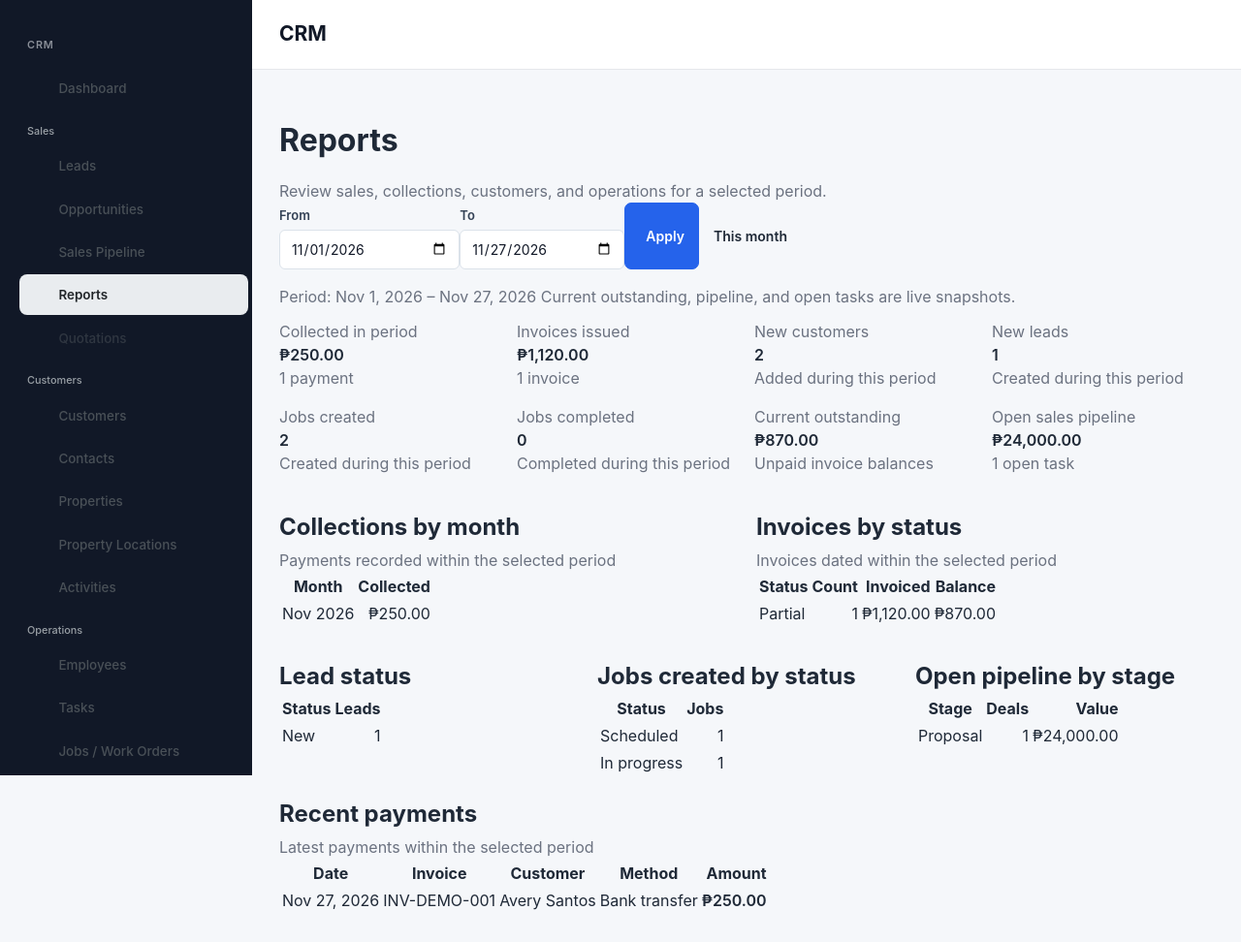
After one commit to edmondoa/crm, a Laravel app: page /crm/reports in a window 1280 px wide. The commit adds this page. Shown: the whole page at 97% size. Run offline with Laravel 12, Linux system fonts and the light colour scheme; data comes from the database, SQL or seed files in the repository; style sheets or scripts are compiled from the project's sources.

Commit message:
Implement CRM reporting module and associated routes and views
Replit-Commit-Author: Agent

```diff
--- /dev/null
+++ b/app/Http/Controllers/Crm/ReportController.php
@@ -0,0 +1,152 @@
+<?php
+
+namespace App\Http\Controllers\Crm;
+
+use App\Http\Controllers\Controller;
+use App\Models\Customer;
+use App\Models\Invoice;
+use App\Models\Job;
+use App\Models\Lead;
+use App\Models\Opportunity;
+use App\Models\Payment;
+use App\Models\Task;
+use Carbon\Carbon;
+use Illuminate\Http\Request;
+
+class ReportController extends Controller
+{
+    public function index(Request $request)
+    {
+        $request->merge([
+            'start_date' => $request->input(
+                'start_date',
+                today()->startOfMonth()->toDateString()
+            ),
+            'end_date' => $request->input(
+                'end_date',
+                today()->toDateString()
+            ),
+        ]);
+
+        $filters = $request->validate([
+            'start_date' => ['required', 'date'],
+            'end_date' => ['required', 'date', 'after_or_equal:start_date'],
+        ]);
+
+        $startDate = Carbon::parse($filters['start_date'])->startOfDay();
+        $endDate = Carbon::parse($filters['end_date'])->endOfDay();
+        $startDay = $startDate->toDateString();
+        $endDay = $endDate->toDateString();
+
+        $periodPayments = Payment::query()
+            ->whereDate('payment_date', '>=', $startDay)
+            ->whereDate('payment_date', '<=', $endDay);
+        $periodInvoices = Invoice::query()
+            ->whereDate('invoice_date', '>=', $startDay)
+            ->whereDate('invoice_date', '<=', $endDay);
+        $periodCustomers = Customer::query()
+            ->whereBetween('created_at', [$startDate, $endDate]);
+        $periodLeads = Lead::query()
+            ->whereBetween('created_at', [$startDate, $endDate]);
+        $periodJobs = Job::query()
+            ->whereBetween('created_at', [$startDate, $endDate]);
+        $openOpportunities = Opportunity::query()
+            ->whereNotIn('stage', ['won', 'lost']);
+
+        $stats = [
+            'collected' => (clone $periodPayments)->sum('amount'),
+            'payment_count' => (clone $periodPayments)->count(),
+            'invoiced' => (clone $periodInvoices)
+                ->whereNotIn('status', ['draft', 'cancelled'])
+                ->sum('grand_total'),
+            'invoice_count' => (clone $periodInvoices)
+                ->whereNotIn('status', ['draft', 'cancelled'])
+                ->count(),
+            'new_customers' => (clone $periodCustomers)->count(),
+            'new_leads' => (clone $periodLeads)->count(),
+            'jobs_created' => (clone $periodJobs)->count(),
+            'jobs_completed' => Job::query()
+                ->whereNotNull('completed_at')
+                ->whereBetween('completed_at', [$startDate, $endDate])
+                ->count(),
+            'current_outstanding' => Invoice::query()
+                ->whereNotIn('status', ['draft', 'cancelled', 'paid'])
+                ->where('balance_due', '>', 0)
+                ->sum('balance_due'),
+            'open_pipeline' => (clone $openOpportunities)
+                ->sum('estimated_value'),
+            'open_tasks' => Task::query()
+                ->whereIn('status', ['pending', 'in_progress'])
+                ->count(),
+        ];
+
+        $invoiceStatuses = (clone $periodInvoices)
+            ->selectRaw(
+                'status, COUNT(*) as invoice_count, ' .
+                'SUM(grand_total) as total_amount, ' .
+                'SUM(balance_due) as balance_amount'
+            )
+            ->groupBy('status')
+            ->orderBy('status')
+            ->get();
+
+        $leadStatuses = (clone $periodLeads)
+            ->selectRaw('status, COUNT(*) as lead_count')
+            ->groupBy('status')
+            ->orderBy('status')
+            ->get();
+
+        $jobStatuses = (clone $periodJobs)
+            ->selectRaw('status, COUNT(*) as job_count')
+            ->groupBy('status')
+            ->orderBy('status')
+            ->get();
+
+        $opportunityStages = (clone $openOpportunities)
+            ->selectRaw(
+                'stage, COUNT(*) as opportunity_count, ' .
+                'SUM(estimated_value) as pipeline_value'
+            )
+            ->groupBy('stage')
+            ->orderBy('stage')
+            ->get();
+
+        $collectionsByMonth = (clone $periodPayments)
+            ->selectRaw('payment_date, SUM(amount) as day_total')
+            ->groupBy('payment_date')
+            ->orderBy('payment_date')
+            ->get()
+            ->groupBy(
+                fn ($payment) => Carbon::parse($payment->payment_date)
+                    ->format('Y-m')
+            )
+            ->map(function ($days, $month) {
+                return [
+                    'month' => Carbon::createFromFormat('Y-m', $month)
+                        ->format('M Y'),
+                    'total' => $days->sum(
+                        fn ($day) => (float) $day->day_total
+                    ),
+                ];
+            })
+            ->values();
+
+        $recentPayments = (clone $periodPayments)
+            ->with('invoice.customer')
+            ->latest('payment_date')
+            ->limit(8)
+            ->get();
+
+        return view('crm.reports.index', compact(
+            'startDate',
+            'endDate',
+            'stats',
+            'invoiceStatuses',
+            'leadStatuses',
+            'jobStatuses',
+            'opportunityStages',
+            'collectionsByMonth',
+            'recentPayments'
+        ));
+    }
+}
--- a/resources/css/app.css
+++ b/resources/css/app.css
@@ -15,3 +15,4 @@
 @import 'estimate.css';
 @import 'stats.css';
 @import 'location-autocomplete.css';
+@import 'reports.css';
--- /dev/null
+++ b/resources/css/reports.css
@@ -0,0 +1,21 @@
+.report-metric-grid {
+    display: grid;
+    grid-template-columns: repeat(4, minmax(0, 1fr));
+    gap: 1rem;
+}
+
+.report-metric-grid > .card {
+    min-width: 0;
+}
+
+@media (max-width: 1199.98px) {
+    .report-metric-grid {
+        grid-template-columns: repeat(2, minmax(0, 1fr));
+    }
+}
+
+@media (max-width: 575.98px) {
+    .report-metric-grid {
+        grid-template-columns: 1fr;
+    }
+}
--- /dev/null
+++ b/resources/views/crm/reports/index.blade.php
@@ -0,0 +1,216 @@
+@extends('layouts.admin')
+
+@section('title', 'CRM Reports')
+@section('page-title', 'Reports')
+
+@section('content')
+<div class="container-fluid py-4">
+    <div class="d-flex flex-wrap align-items-end justify-content-between gap-3 mb-4">
+        <div>
+            <h1 class="h3 mb-1">Reports</h1>
+            <p class="text-muted mb-0">Review sales, collections, customers, and operations for a selected period.</p>
+        </div>
+        <form method="GET" action="{{ route('crm.reports.index') }}" class="d-flex flex-wrap align-items-end gap-2">
+            <div>
+                <label for="start_date" class="form-label small mb-1">From</label>
+                <input id="start_date" name="start_date" type="date" class="form-control" value="{{ $startDate->toDateString() }}" required>
+            </div>
+            <div>
+                <label for="end_date" class="form-label small mb-1">To</label>
+                <input id="end_date" name="end_date" type="date" class="form-control" value="{{ $endDate->toDateString() }}" required>
+            </div>
+            <button type="submit" class="btn btn-primary"><i class="bi bi-filter me-1"></i> Apply</button>
+            <a href="{{ route('crm.reports.index') }}" class="btn btn-outline-secondary">This month</a>
+        </form>
+    </div>
+
+    @if ($errors->any())
+        <div class="alert alert-danger" role="alert">{{ $errors->first() }}</div>
+    @endif
+
+    <div class="small text-muted mb-3">
+        Period: {{ $startDate->format('M j, Y') }} – {{ $endDate->format('M j, Y') }}
+        <span class="ms-2">Current outstanding, pipeline, and open tasks are live snapshots.</span>
+    </div>
+
+    <div class="report-metric-grid mb-4">
+        <div class="card border-0 shadow-sm h-100"><div class="card-body">
+            <div class="small text-muted">Collected in period</div>
+            <div class="fs-4 fw-semibold">₱{{ number_format($stats['collected'], 2) }}</div>
+            <div class="small text-muted">{{ number_format($stats['payment_count']) }} {{ $stats['payment_count'] === 1 ? 'payment' : 'payments' }}</div>
+        </div></div>
+        <div class="card border-0 shadow-sm h-100"><div class="card-body">
+            <div class="small text-muted">Invoices issued</div>
+            <div class="fs-4 fw-semibold">₱{{ number_format($stats['invoiced'], 2) }}</div>
+            <div class="small text-muted">{{ number_format($stats['invoice_count']) }} {{ $stats['invoice_count'] === 1 ? 'invoice' : 'invoices' }}</div>
+        </div></div>
+        <div class="card border-0 shadow-sm h-100"><div class="card-body">
+            <div class="small text-muted">New customers</div>
+            <div class="fs-4 fw-semibold">{{ number_format($stats['new_customers']) }}</div>
+            <div class="small text-muted">Added during this period</div>
+        </div></div>
+        <div class="card border-0 shadow-sm h-100"><div class="card-body">
+            <div class="small text-muted">New leads</div>
+            <div class="fs-4 fw-semibold">{{ number_format($stats['new_leads']) }}</div>
+            <div class="small text-muted">Created during this period</div>
+        </div></div>
+        <div class="card border-0 shadow-sm h-100"><div class="card-body">
+            <div class="small text-muted">Jobs created</div>
+            <div class="fs-4 fw-semibold">{{ number_format($stats['jobs_created']) }}</div>
+            <div class="small text-muted">Created during this period</div>
+        </div></div>
+        <div class="card border-0 shadow-sm h-100"><div class="card-body">
+            <div class="small text-muted">Jobs completed</div>
+            <div class="fs-4 fw-semibold">{{ number_format($stats['jobs_completed']) }}</div>
+            <div class="small text-muted">Completed during this period</div>
+        </div></div>
+        <div class="card border-0 shadow-sm h-100"><div class="card-body">
+            <div class="small text-muted">Current outstanding</div>
+            <div class="fs-4 fw-semibold">₱{{ number_format($stats['current_outstanding'], 2) }}</div>
+            <div class="small text-muted">Unpaid invoice balances</div>
+        </div></div>
+        <div class="card border-0 shadow-sm h-100"><div class="card-body">
+            <div class="small text-muted">Open sales pipeline</div>
+            <div class="fs-4 fw-semibold">₱{{ number_format($stats['open_pipeline'], 2) }}</div>
+            <div class="small text-muted">{{ number_format($stats['open_tasks']) }} open {{ $stats['open_tasks'] === 1 ? 'task' : 'tasks' }}</div>
+        </div></div>
+    </div>
+
+    <div class="row g-3 mb-3">
+        <div class="col-lg-6">
+            <div class="card border-0 shadow-sm h-100">
+                <div class="card-header bg-white py-3">
+                    <h2 class="h6 mb-1">Collections by month</h2>
+                    <div class="small text-muted">Payments recorded within the selected period</div>
+                </div>
+                <div class="table-responsive">
+                    <table class="table align-middle mb-0">
+                        <thead><tr><th>Month</th><th class="text-end">Collected</th></tr></thead>
+                        <tbody>
+                        @forelse ($collectionsByMonth as $month)
+                            <tr><td>{{ $month['month'] }}</td><td class="text-end">₱{{ number_format($month['total'], 2) }}</td></tr>
+                        @empty
+                            <tr><td colspan="2" class="text-center text-muted py-4">No payments recorded in this period.</td></tr>
+                        @endforelse
+                        </tbody>
+                    </table>
+                </div>
+            </div>
+        </div>
+        <div class="col-lg-6">
+            <div class="card border-0 shadow-sm h-100">
+                <div class="card-header bg-white py-3">
+                    <h2 class="h6 mb-1">Invoices by status</h2>
+                    <div class="small text-muted">Invoices dated within the selected period</div>
+                </div>
+                <div class="table-responsive">
+                    <table class="table align-middle mb-0">
+                        <thead><tr><th>Status</th><th class="text-end">Count</th><th class="text-end">Invoiced</th><th class="text-end">Balance</th></tr></thead>
+                        <tbody>
+                        @forelse ($invoiceStatuses as $row)
+                            <tr>
+                                <td>{{ ucfirst(str_replace('_', ' ', $row->status)) }}</td>
+                                <td class="text-end">{{ number_format($row->invoice_count) }}</td>
+                                <td class="text-end">₱{{ number_format($row->total_amount, 2) }}</td>
+                                <td class="text-end">₱{{ number_format($row->balance_amount, 2) }}</td>
+                            </tr>
+                        @empty
+                            <tr><td colspan="4" class="text-center text-muted py-4">No invoices in this period.</td></tr>
+                        @endforelse
+                        </tbody>
+                    </table>
+                </div>
+            </div>
+        </div>
+    </div>
+
+    <div class="row g-3 mb-3">
+        <div class="col-lg-4">
+            <div class="card border-0 shadow-sm h-100">
+                <div class="card-header bg-white py-3"><h2 class="h6 mb-0">Lead status</h2></div>
+                <div class="table-responsive">
+                    <table class="table align-middle mb-0">
+                        <thead><tr><th>Status</th><th class="text-end">Leads</th></tr></thead>
+                        <tbody>
+                        @forelse ($leadStatuses as $row)
+                            <tr><td>{{ ucfirst(str_replace('_', ' ', $row->status)) }}</td><td class="text-end">{{ number_format($row->lead_count) }}</td></tr>
+                        @empty
+                            <tr><td colspan="2" class="text-center text-muted py-4">No new leads in this period.</td></tr>
+                        @endforelse
+                        </tbody>
+                    </table>
+                </div>
+            </div>
+        </div>
+        <div class="col-lg-4">
+            <div class="card border-0 shadow-sm h-100">
+                <div class="card-header bg-white py-3"><h2 class="h6 mb-0">Jobs created by status</h2></div>
+                <div class="table-responsive">
+                    <table class="table align-middle mb-0">
+                        <thead><tr><th>Status</th><th class="text-end">Jobs</th></tr></thead>
+                        <tbody>
+                        @forelse ($jobStatuses as $row)
+                            <tr><td>{{ ucfirst(str_replace('_', ' ', $row->status)) }}</td><td class="text-end">{{ number_format($row->job_count) }}</td></tr>
+                        @empty
+                            <tr><td colspan="2" class="text-center text-muted py-4">No jobs created in this period.</td></tr>
+                        @endforelse
+                        </tbody>
+                    </table>
+                </div>
+            </div>
+        </div>
+        <div class="col-lg-4">
+            <div class="card border-0 shadow-sm h-100">
+                <div class="card-header bg-white py-3"><h2 class="h6 mb-0">Open pipeline by stage</h2></div>
+                <div class="table-responsive">
+                    <table class="table align-middle mb-0">
+                        <thead><tr><th>Stage</th><th class="text-end">Deals</th><th class="text-end">Value</th></tr></thead>
+                        <tbody>
+                        @forelse ($opportunityStages as $row)
+                            <tr>
+                                <td>{{ ucfirst(str_replace('_', ' ', $row->stage)) }}</td>
+                                <td class="text-end">{{ number_format($row->opportunity_count) }}</td>
+                                <td class="text-end">₱{{ number_format($row->pipeline_value, 2) }}</td>
+                            </tr>
+                        @empty
+                            <tr><td colspan="3" class="text-center text-muted py-4">No open opportunities.</td></tr>
+                        @endforelse
+                        </tbody>
+                    </table>
+                </div>
+            </div>
+        </div>
+    </div>
+
+    <div class="card border-0 shadow-sm">
+        <div class="card-header bg-white py-3">
+            <h2 class="h6 mb-1">Recent payments</h2>
+            <div class="small text-muted">Latest payments within the selected period</div>
+        </div>
+        <div class="table-responsive">
+            <table class="table align-middle mb-0">
+                <thead><tr><th>Date</th><th>Invoice</th><th>Customer</th><th>Method</th><th class="text-end">Amount</th></tr></thead>
+                <tbody>
+                @forelse ($recentPayments as $payment)
+                    <tr>
+                        <td class="text-nowrap">{{ $payment->payment_date?->format('M j, Y') }}</td>
+                        <td>
+                            @if ($payment->invoice)
+                                <a href="{{ route('crm.invoices.show', $payment->invoice) }}" class="text-decoration-none">{{ $payment->invoice->invoice_number }}</a>
+                            @else
+                                —
+                            @endif
+                        </td>
+                        <td>{{ $payment->invoice?->customer?->display_name ?? '—' }}</td>
+                        <td>{{ ucfirst(str_replace('_', ' ', $payment->payment_method)) }}</td>
+                        <td class="text-end fw-semibold">₱{{ number_format($payment->amount, 2) }}</td>
+                    </tr>
+                @empty
+                    <tr><td colspan="5" class="text-center text-muted py-4">No payments recorded in this period.</td></tr>
+                @endforelse
+                </tbody>
+            </table>
+        </div>
+    </div>
+</div>
+@endsection
--- a/resources/views/layouts/sidebar.blade.php
+++ b/resources/views/layouts/sidebar.blade.php
@@ -46,6 +46,10 @@
         {{ request()->routeIs('opportunities.pipeline') ? 'active' : '' }}">
         <i class="bi bi-kanban"></i>
         <span>Sales Pipeline</span>
+    </a>
+    <a href="{{ route('crm.reports.index') }}" class="sidebar-link {{ request()->routeIs('crm.reports.*') ? 'active' : '' }}">
+        <i class="bi bi-file-earmark-bar-graph"></i>
+        <span>Reports</span>
     </a>
 
     <a href="#" class="sidebar-link disabled">
--- a/routes/web.php
+++ b/routes/web.php
@@ -12,6 +12,7 @@ use App\Http\Controllers\Crm\JobController;
 use App\Http\Controllers\Crm\JobScheduleController;
 use App\Http\Controllers\Crm\PropertyController;
 use App\Http\Controllers\Crm\PropertyLocationController;
+use App\Http\Controllers\Crm\ReportController;
 use App\Http\Controllers\Crm\TaskController;
 use App\Http\Controllers\EstimateController;
 use App\Http\Controllers\InvoiceController;
@@ -41,6 +42,8 @@ Route::prefix('crm')->name('crm.')->group(function () {
 
     Route::get('/', [DashboardController::class, 'index'])
         ->name('dashboard');
+    Route::get('reports', [ReportController::class, 'index'])
+        ->name('reports.index');
 
     /*
     |--------------------------------------------------------------------------
```
Also changed, not shown: tests/Feature/ReportsTest.php (added, +117 -0 lines), .agents/memory/MEMORY.md, .agents/memory/sqlite-date-range-reporting.md (added), 1 other file.
